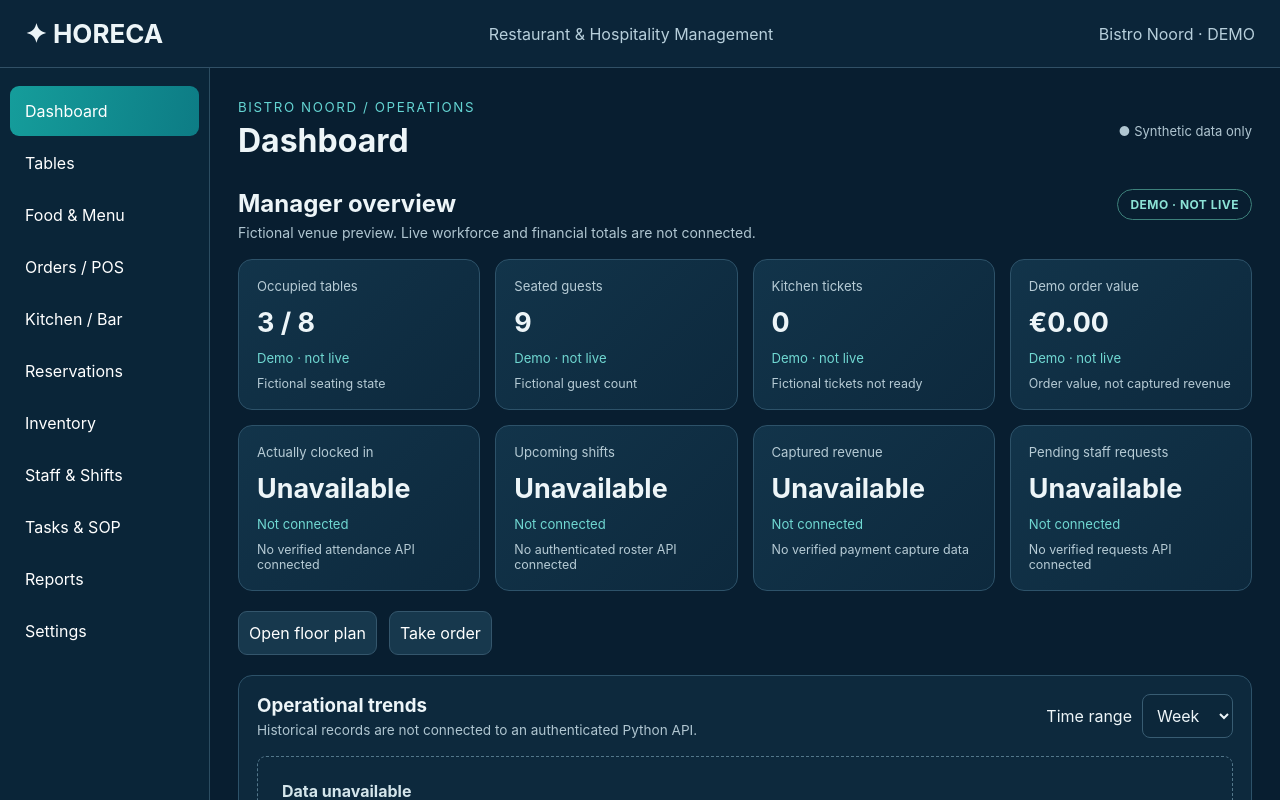
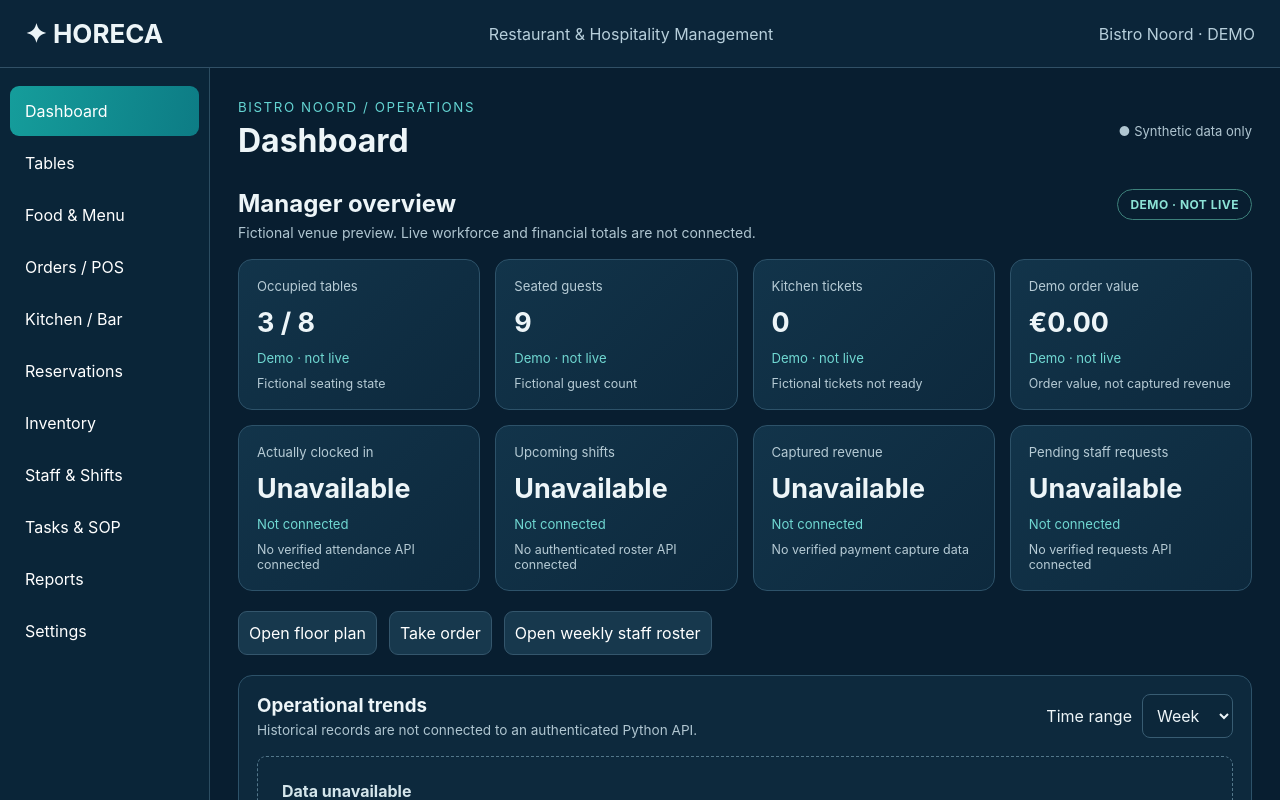
Before and after one commit to kevsm92/horeca_app, a React (Vite) app in the folder frontend/: page / in a window 1280 px wide. Shown: the top 800 px of the page. Built offline with nearby package versions, Linux system fonts and the light colour scheme.

Commit message:
frontend: link manager overview directly to weekly roster

```diff
--- a/frontend/src/ManagerOverview.jsx
+++ b/frontend/src/ManagerOverview.jsx
@@ -2,13 +2,13 @@ import React,{useState} from 'react';
 import {historicalRangeLabel,historicalEmptyMessage,HISTORICAL_RANGES} from './historicalMetrics.js';
 import {demoDashboardMetrics,displayMetric} from './dashboardMetrics.js';
 import './managerOverview.css';
-export default function ManagerOverview({tables,orders,orderValueCents,onTables,onOrders}) {
+export default function ManagerOverview({tables,orders,orderValueCents,onTables,onOrders,onStaff}) {
   const [range,setRange]=useState('week');
   const metrics=demoDashboardMetrics({tables,orders,orderValueCents}).map(displayMetric);
   return <section aria-labelledby="manager-overview-title" className="manager-overview">
     <div className="manager-overview-heading"><div><h2 id="manager-overview-title">Manager overview</h2><p>Fictional venue preview. Live workforce and financial totals are not connected.</p></div><span className="manager-overview-mode">DEMO · NOT LIVE</span></div>
     <div className="manager-overview-metrics">{metrics.map(metric=><article key={metric.id} className="manager-overview-metric"><span>{metric.label}</span><strong>{metric.value}</strong><small>{metric.status}</small><p>{metric.detail}</p></article>)}</div>
-    <div className="manager-overview-actions"><button type="button" onClick={onTables}>Open floor plan</button><button type="button" onClick={onOrders}>Take order</button></div>
+    <div className="manager-overview-actions"><button type="button" onClick={onTables}>Open floor plan</button><button type="button" onClick={onOrders}>Take order</button><button type="button" onClick={onStaff}>Open weekly staff roster</button></div>
     <section className="manager-history" aria-labelledby="manager-history-title">
       <div className="manager-history-heading"><div><h3 id="manager-history-title">Operational trends</h3><p>Historical records are not connected to an authenticated Python API.</p></div>
         <label htmlFor="manager-history-range">Time range <select id="manager-history-range" value={range} onChange={event=>setRange(event.target.value)}>{HISTORICAL_RANGES.map(item=><option key={item.id} value={item.id}>{item.label}</option>)}</select></label>
```
